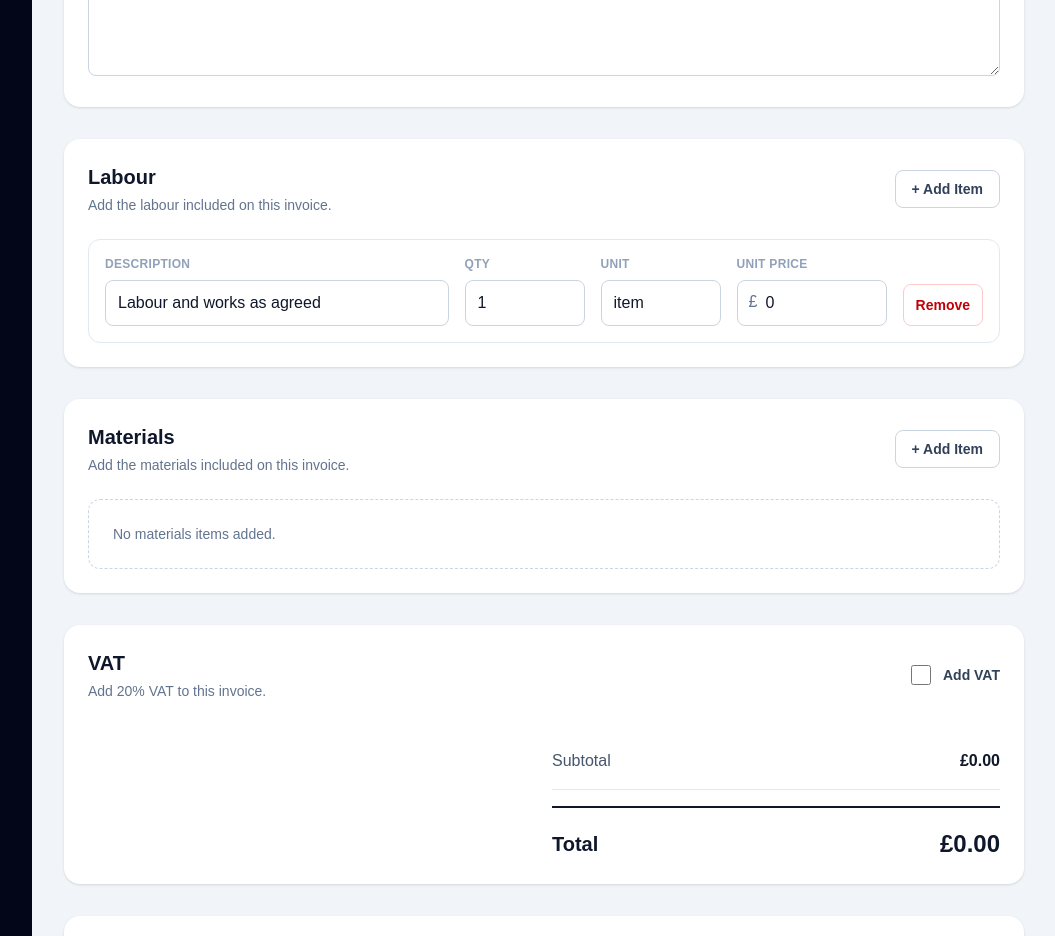
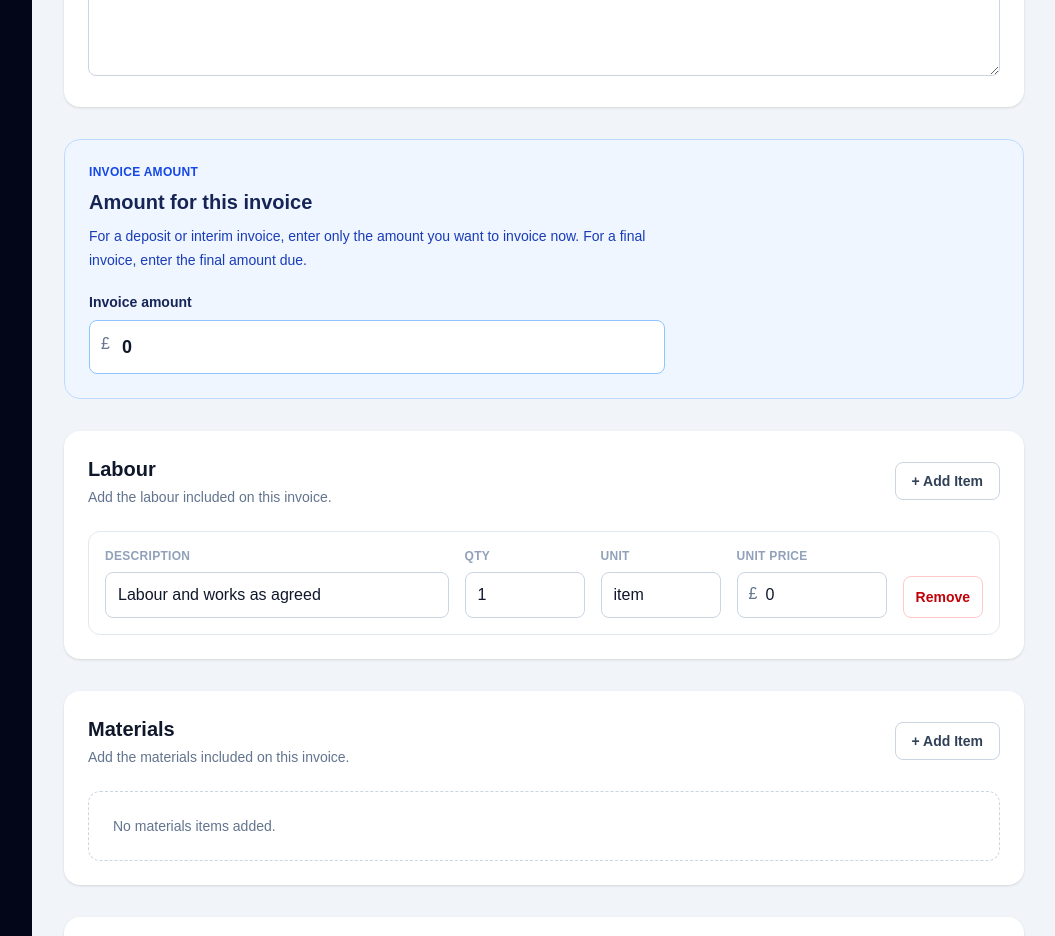
Before and after one commit to buildcompare/dry-home-office, a Next.js app: page /invoices/new in a window 1280 px wide. Shown: the part 980-1916 px from the top of the page, without its empty margins (224-1279 px from the left). Built offline with nearby package versions, Linux system fonts and the light colour scheme; no server answers; the database is empty.

Commit message:
Add partial invoice amount support

```diff
--- a/src/components/InvoiceForm.tsx
+++ b/src/components/InvoiceForm.tsx
@@ -1,13 +1,18 @@
 "use client";
 
-import { useMemo, useState } from "react";
+import {
+  useMemo,
+  useState,
+} from "react";
 
 type InvoiceItem = {
   description: string;
   quantity: number;
   unit: string;
   unit_price: number;
-  item_type: "Labour" | "Materials";
+  item_type:
+    | "Labour"
+    | "Materials";
 };
 
 type InvoiceFormProps = {
@@ -19,7 +24,10 @@ export default function InvoiceForm({
   defaultAmount = 0,
   defaultDescription = "",
 }: InvoiceFormProps) {
-  const [labourItems, setLabourItems] =
+  const [
+    labourItems,
+    setLabourItems,
+  ] =
     useState<InvoiceItem[]>([
       {
         description:
@@ -31,14 +39,23 @@ export default function InvoiceForm({
           defaultAmount > 0
             ? defaultAmount
             : 0,
-        item_type: "Labour",
+        item_type:
+          "Labour",
       },
     ]);
 
-  const [materialItems, setMaterialItems] =
-    useState<InvoiceItem[]>([]);
+  const [
+    materialItems,
+    setMaterialItems,
+  ] =
+    useState<InvoiceItem[]>(
+      []
+    );
 
-  const [vatEnabled, setVatEnabled] =
+  const [
+    vatEnabled,
+    setVatEnabled,
+  ] =
     useState(false);
 
   const vatRate = 20;
@@ -48,26 +65,96 @@ export default function InvoiceForm({
     ...materialItems,
   ];
 
-  const subtotal = useMemo(() => {
+  const subtotal =
+    useMemo(() => {
       return allItems.reduce(
-      (total, item) =>
+        (
+          total,
+          item
+        ) =>
           total +
-        Number(item.quantity || 0) *
-          Number(item.unit_price || 0),
+          Number(
+            item.quantity ||
+              0
+          ) *
+            Number(
+              item.unit_price ||
+                0
+            ),
         0
       );
-  }, [labourItems, materialItems]);
+    }, [
+      labourItems,
+      materialItems,
+    ]);
 
   const vatAmount =
     vatEnabled
-      ? subtotal * (vatRate / 100)
+      ? subtotal *
+        (vatRate / 100)
       : 0;
 
   const total =
-    subtotal + vatAmount;
+    subtotal +
+    vatAmount;
+
+  function setInvoiceAmount(
+    value: string
+  ) {
+    const amount =
+      Number(value);
+
+    setLabourItems(
+      (current) => {
+        if (
+          current.length === 0
+        ) {
+          return [
+            {
+              description:
+                defaultDescription ||
+                "Labour and works as agreed",
+              quantity: 1,
+              unit: "item",
+              unit_price:
+                Number.isFinite(
+                  amount
+                )
+                  ? amount
+                  : 0,
+              item_type:
+                "Labour",
+            },
+          ];
+        }
+
+        return current.map(
+          (
+            item,
+            index
+          ) =>
+            index === 0
+              ? {
+                  ...item,
+                  quantity:
+                    1,
+                  unit_price:
+                    Number.isFinite(
+                      amount
+                    )
+                      ? amount
+                      : 0,
+                }
+              : item
+        );
+      }
+    );
+  }
 
   function updateItem(
-    type: "Labour" | "Materials",
+    type:
+      | "Labour"
+      | "Materials",
     index: number,
     field:
       | "description"
@@ -81,15 +168,25 @@ export default function InvoiceForm({
         ? setLabourItems
         : setMaterialItems;
 
-    setter((current) =>
-      current.map((item, i) =>
-        i === index
+    setter(
+      (current) =>
+        current.map(
+          (
+            item,
+            i
+          ) =>
+            i ===
+            index
               ? {
                   ...item,
                   [field]:
-                field === "quantity" ||
-                field === "unit_price"
-                  ? Number(value)
+                    field ===
+                      "quantity" ||
+                    field ===
+                      "unit_price"
+                      ? Number(
+                          value
+                        )
                       : value,
                 }
               : item
@@ -98,43 +195,69 @@ export default function InvoiceForm({
   }
 
   function addItem(
-    type: "Labour" | "Materials"
+    type:
+      | "Labour"
+      | "Materials"
   ) {
-    const item: InvoiceItem = {
+    const item: InvoiceItem =
+      {
         description: "",
         quantity: 1,
         unit: "item",
         unit_price: 0,
-      item_type: type,
+        item_type:
+          type,
       };
 
-    if (type === "Labour") {
-      setLabourItems((current) => [
+    if (
+      type === "Labour"
+    ) {
+      setLabourItems(
+        (current) => [
           ...current,
           item,
-      ]);
+        ]
+      );
     } else {
-      setMaterialItems((current) => [
+      setMaterialItems(
+        (current) => [
           ...current,
           item,
-      ]);
+        ]
+      );
     }
   }
 
   function removeItem(
-    type: "Labour" | "Materials",
+    type:
+      | "Labour"
+      | "Materials",
     index: number
   ) {
-    if (type === "Labour") {
-      setLabourItems((current) =>
+    if (
+      type === "Labour"
+    ) {
+      setLabourItems(
+        (current) =>
           current.filter(
-          (_, i) => i !== index
+            (
+              _,
+              i
+            ) =>
+              i !==
+              index
           )
       );
     } else {
-      setMaterialItems((current) =>
+      setMaterialItems(
+        (current) =>
           current.filter(
-          (_, i) => i !== index
+            (
+              _,
+              i
+            ) =>
+              i !==
+              index
           )
       );
     }
@@ -153,39 +276,129 @@ export default function InvoiceForm({
       <input
         type="hidden"
         name="vat_rate"
-        value={vatRate}
+        value={
+          vatRate
+        }
       />
+
+      <section className="mt-8 rounded-2xl border border-blue-200 bg-blue-50 p-6">
+        <div className="max-w-xl">
+          <p className="text-xs font-semibold uppercase tracking-wide text-blue-700">
+            Invoice Amount
+          </p>
+
+          <h2 className="mt-2 text-xl font-bold text-blue-950">
+            Amount for this invoice
+          </h2>
+
+          <p className="mt-2 text-sm leading-6 text-blue-800">
+            For a deposit or
+            interim invoice,
+            enter only the
+            amount you want to
+            invoice now. For a
+            final invoice, enter
+            the final amount due.
+          </p>
+
+          <div className="mt-5">
+            <label
+              htmlFor="invoice_amount"
+              className="mb-2 block text-sm font-semibold text-blue-950"
+            >
+              Invoice amount
+            </label>
+
+            <div className="relative">
+              <span className="absolute left-3 top-3 text-slate-500">
+                £
+              </span>
+
+              <input
+                id="invoice_amount"
+                type="number"
+                min="0"
+                step="0.01"
+                value={
+                  labourItems[0]
+                    ?.unit_price ??
+                  0
+                }
+                onChange={(
+                  event
+                ) =>
+                  setInvoiceAmount(
+                    event
+                      .target
+                      .value
+                  )
+                }
+                className="w-full rounded-lg border border-blue-300 bg-white py-3 pl-8 pr-4 text-lg font-semibold text-slate-900 outline-none focus:border-blue-500"
+              />
+            </div>
+
+            {defaultAmount >
+              0 && (
+              <p className="mt-2 text-sm text-blue-700">
+                Full source
+                value:{" "}
+                <span className="font-semibold">
+                  {formatCurrency(
+                    defaultAmount
+                  )}
+                </span>
+              </p>
+            )}
+          </div>
+        </div>
+      </section>
 
       <InvoiceSection
         title="Labour"
-        items={labourItems}
+        items={
+          labourItems
+        }
         type="Labour"
         onAdd={() =>
-          addItem("Labour")
+          addItem(
+            "Labour"
+          )
         }
-        onRemove={(index) =>
+        onRemove={(
+          index
+        ) =>
           removeItem(
             "Labour",
             index
           )
         }
-        onChange={updateItem}
+        onChange={
+          updateItem
+        }
       />
 
       <InvoiceSection
         title="Materials"
-        items={materialItems}
+        items={
+          materialItems
+        }
         type="Materials"
         onAdd={() =>
-          addItem("Materials")
+          addItem(
+            "Materials"
+          )
         }
-        onRemove={(index) =>
+        onRemove={(
+          index
+        ) =>
           removeItem(
             "Materials",
             index
           )
         }
-        onChange={updateItem}
+        onChange={
+          updateItem
+        }
       />
 
       <section className="mt-8 rounded-2xl bg-white p-6 shadow-sm">
@@ -196,7 +409,8 @@ export default function InvoiceForm({
             </h2>
 
             <p className="mt-1 text-sm text-slate-500">
-              Add 20% VAT to this invoice.
+              Add 20% VAT to
+              this invoice.
             </p>
           </div>
 
@@ -204,10 +418,16 @@ export default function InvoiceForm({
             <input
               type="checkbox"
               name="vat_enabled"
-              checked={vatEnabled}
-              onChange={(event) =>
+              checked={
+                vatEnabled
+              }
+              onChange={(
+                event
+              ) =>
                 setVatEnabled(
-                  event.target.checked
+                  event
+                    .target
+                    .checked
                 )
               }
               className="h-5 w-5"
@@ -242,7 +462,9 @@ export default function InvoiceForm({
             </span>
 
             <span className="text-2xl font-bold text-slate-900">
-              {formatCurrency(total)}
+              {formatCurrency(
+                total
+              )}
             </span>
           </div>
         </div>
@@ -261,13 +483,17 @@ function InvoiceSection({
 }: {
   title: string;
   items: InvoiceItem[];
-  type: "Labour" | "Materials";
+  type:
+    | "Labour"
+    | "Materials";
   onAdd: () => void;
   onRemove: (
     index: number
   ) => void;
   onChange: (
-    type: "Labour" | "Materials",
+    type:
+      | "Labour"
+      | "Materials",
     index: number,
     field:
       | "description"
@@ -286,29 +512,42 @@ function InvoiceSection({
           </h2>
 
           <p className="mt-1 text-sm text-slate-500">
-            Add the {title.toLowerCase()} included on this invoice.
+            Add the{" "}
+            {title.toLowerCase()}{" "}
+            included on this
+            invoice.
           </p>
         </div>
 
         <button
           type="button"
-          onClick={onAdd}
+          onClick={
+            onAdd
+          }
           className="rounded-lg border border-slate-300 bg-white px-4 py-2 text-sm font-semibold text-slate-700 hover:bg-slate-50"
         >
           + Add Item
         </button>
       </div>
 
-      {items.length === 0 ? (
+      {items.length ===
+      0 ? (
         <div className="mt-6 rounded-xl border border-dashed border-slate-300 p-6 text-sm text-slate-500">
-          No {title.toLowerCase()} items added.
+          No{" "}
+          {title.toLowerCase()}{" "}
+          items added.
         </div>
       ) : (
         <div className="mt-6 space-y-4">
           {items.map(
-            (item, index) => (
+            (
+              item,
+              index
+            ) => (
               <div
-                key={index}
+                key={
+                  index
+                }
                 className="grid gap-4 rounded-xl border border-slate-200 p-4 lg:grid-cols-[2fr_120px_120px_150px_auto]"
               >
                 <div>
@@ -321,12 +560,16 @@ function InvoiceSection({
                     value={
                       item.description
                     }
-                    onChange={(event) =>
+                    onChange={(
+                      event
+                    ) =>
                       onChange(
                         type,
                         index,
                         "description",
-                        event.target.value
+                        event
+                          .target
+                          .value
                       )
                     }
                     placeholder="Description"
@@ -346,12 +589,16 @@ function InvoiceSection({
                     value={
                       item.quantity
                     }
-                    onChange={(event) =>
+                    onChange={(
+                      event
+                    ) =>
                       onChange(
                         type,
                         index,
                         "quantity",
-                        event.target.value
+                        event
+                          .target
+                          .value
                       )
                     }
                     className="w-full rounded-lg border border-slate-300 px-3 py-2.5 text-slate-900 outline-none focus:border-slate-500"
@@ -368,12 +615,16 @@ function InvoiceSection({
                     value={
                       item.unit
                     }
-                    onChange={(event) =>
+                    onChange={(
+                      event
+                    ) =>
                       onChange(
                         type,
                         index,
                         "unit",
-                        event.target.value
+                        event
+                          .target
+                          .value
                       )
                     }
                     placeholder="item"
@@ -398,12 +649,16 @@ function InvoiceSection({
                       value={
                         item.unit_price
                       }
-                      onChange={(event) =>
+                      onChange={(
+                        event
+                      ) =>
                         onChange(
                           type,
                           index,
                           "unit_price",
-                          event.target.value
+                          event
+                            .target
+                            .value
                         )
                       }
                       className="w-full rounded-lg border border-slate-300 py-2.5 pl-7 pr-3 text-slate-900 outline-none focus:border-slate-500"
@@ -415,7 +670,9 @@ function InvoiceSection({
                   <button
                     type="button"
                     onClick={() =>
-                      onRemove(index)
+                      onRemove(
+                        index
+                      )
                     }
                     className="w-full rounded-lg border border-red-200 px-3 py-2.5 text-sm font-semibold text-red-700 hover:bg-red-50"
                   >
```
Lines whose indentation alone changed are shown as unchanged.
